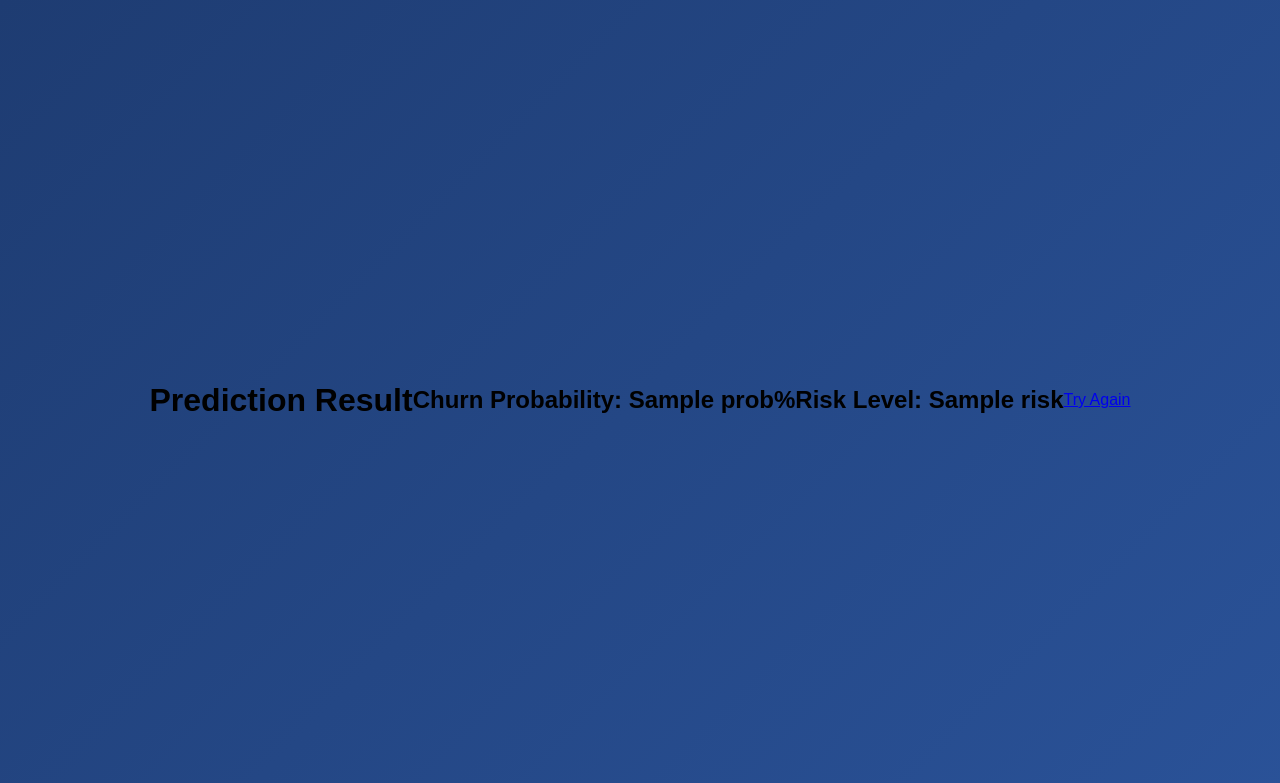
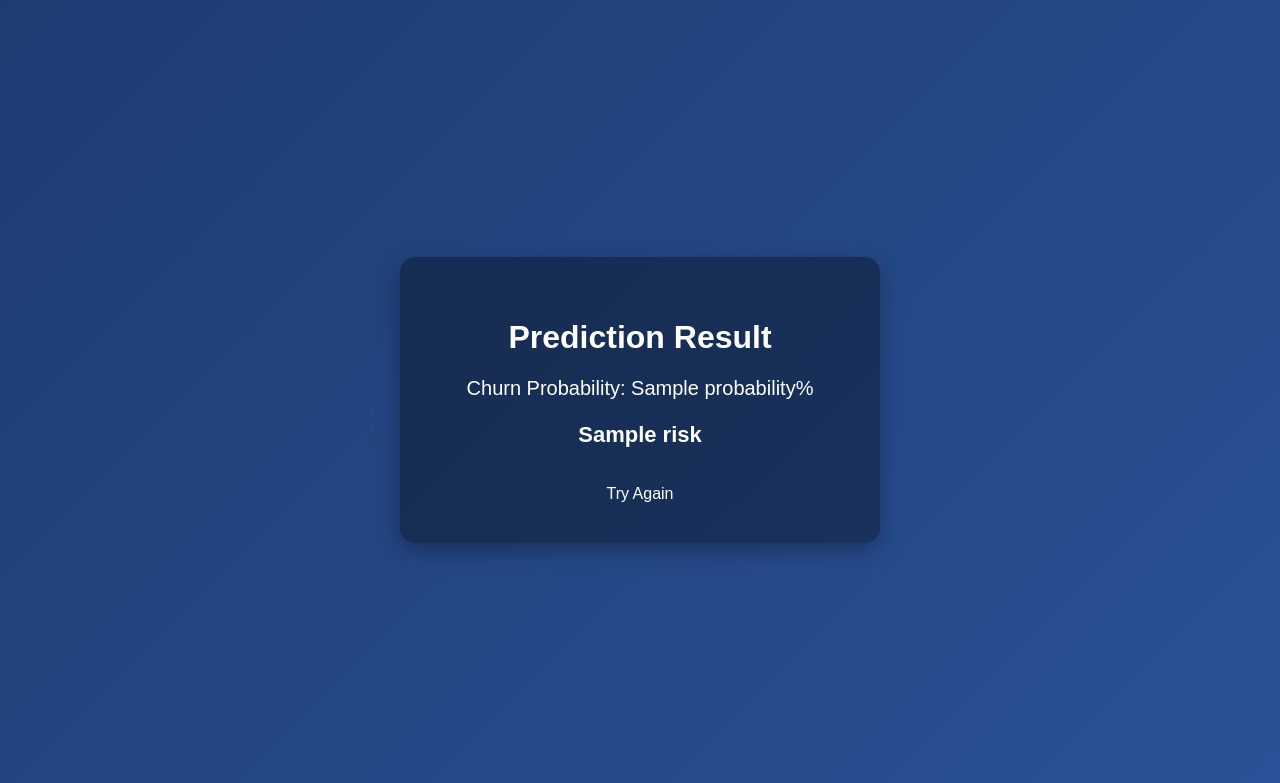
Before and after one commit to sarvesh0427/customer-churn-prediction, a FastAPI app: template frontend/app/templates/result.html in a window 1280 px wide. Shown: the top 783 px of the page. Run offline with FastAPI, Linux system fonts and the light colour scheme; the template is opened without the code that fills it: most values are stand-ins (such as "Sample title", 1, 10 or a date in 2020); parts of the project's set-up code (start-up, migrations or seed data) failed here and were passed over.

Commit message:
display result in well structured

```diff
--- a/frontend/app/templates/result.html
+++ b/frontend/app/templates/result.html
@@ -6,12 +6,25 @@
 </head>
 <body>
 
-<h1>Prediction Result</h1>
+<div class="card">
 
-<h2>Churn Probability: {{ prob }}%</h2>
-<h2>Risk Level: {{ risk }}</h2>
+    <h1>Prediction Result</h1>
 
-<a href="/">Try Again</a>
+    <div class="result-box">
+
+        <p class="prob">
+            Churn Probability: {{ probability }}%
+        </p>
+
+        <p class="risk {{ risk_class }}">
+            {{ risk }}
+        </p>
+
+    </div>
+
+    <a href="/" class="btn">Try Again</a>
+
+</div>
 
 </body>
 </html>
```
